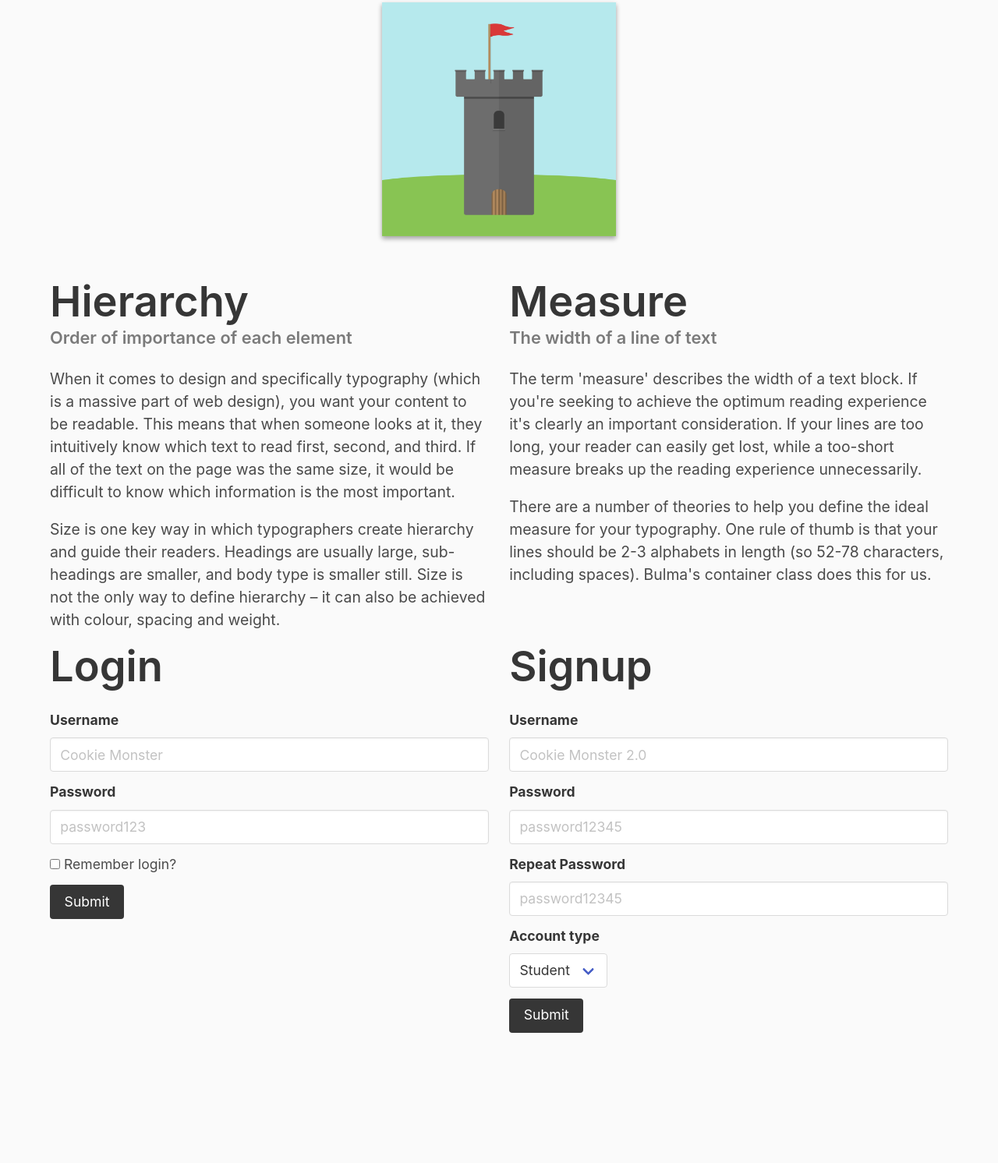
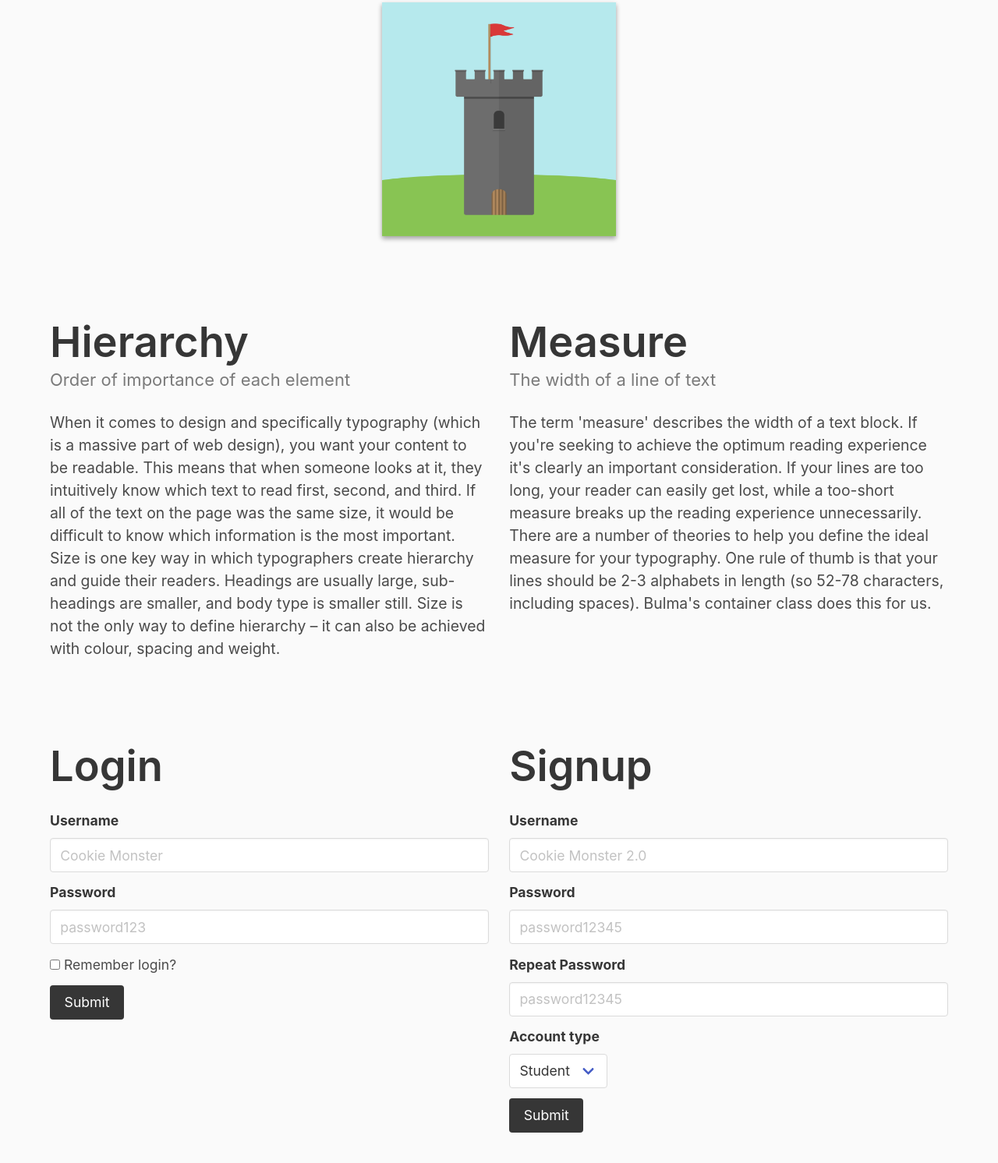
Before and after one commit to jdmar3-comp426/a02-ryanb4, a website: page index.html in a window 1280 px wide. Shown: the part 2939-4431 px from the top of the page at 78% size. Before the commit the page ends 4277 px from the top, so only its background shows below. Drawn offline with nearby package versions, Linux system fonts and the light colour scheme; a web font is replaced by a local one.

Commit message:
changed sections

```diff
--- a/index.html
+++ b/index.html
@@ -115,9 +115,9 @@
         </div>
     </div>
 </section>
-<section class="container">
+<section class="section">
     <div class="v">
-        <div class="content">
+        <div class="container">
             <div class="columns">
                 <div class="column">
                     <h1 class="title">Hierarchy</h1>
@@ -151,7 +151,7 @@
         </div>
     </div>
 </section>
-<section class="content">
+<section class="section">
     <div class="container">
         <div class="columns">
             <div class="column">
```
